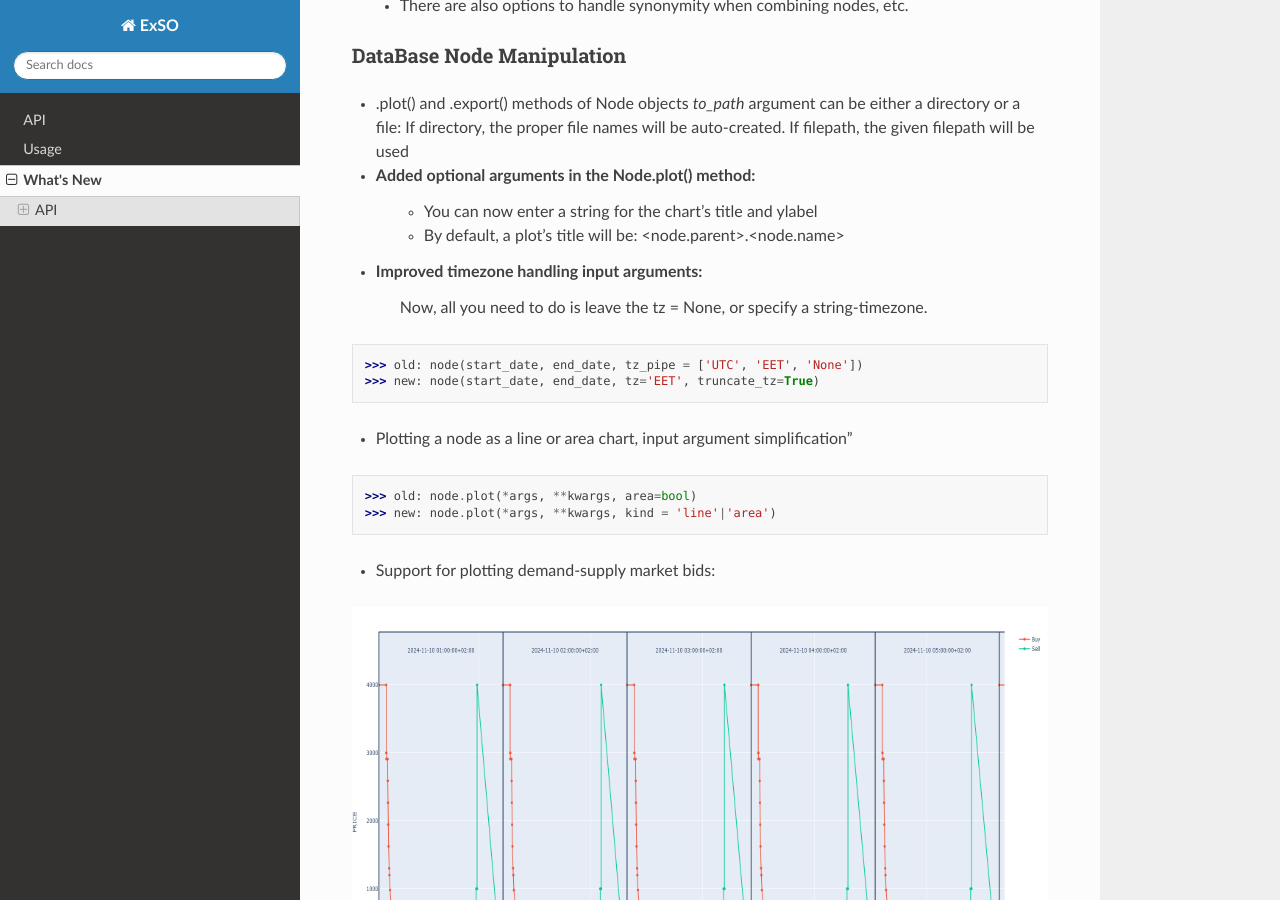
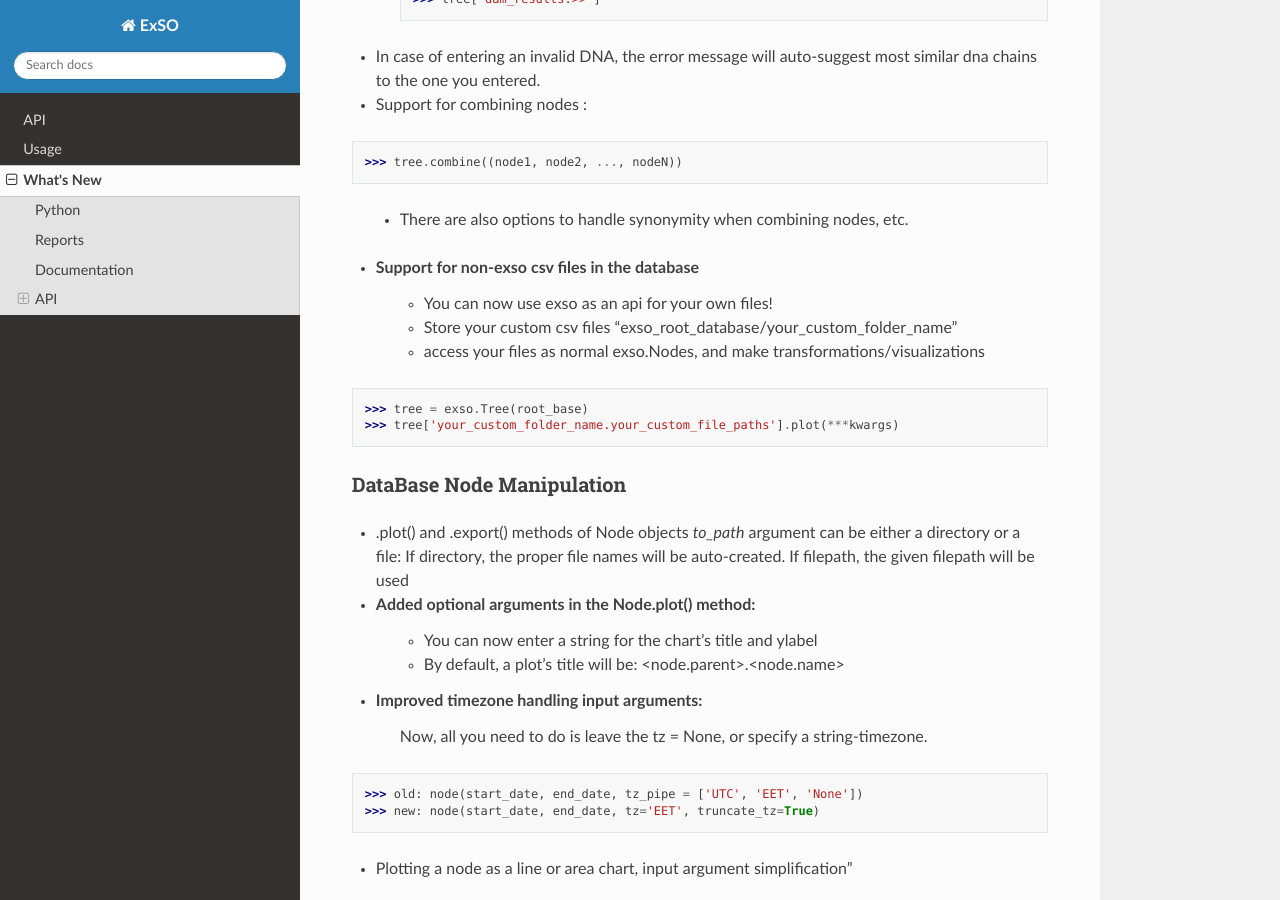
Before and after one commit to ThanosGkou/testdoc, a Sphinx documentation site: the page built from docs/source/whats_new.rst, in a window 1280 px wide and 900 px high, scrolled down 1350 px. Built offline with Sphinx 7.4.7 and the Read the Docs theme 3.1.0, drawn with Linux system fonts in a browser that asks for light colours; pages that are not in the unit, such as notebooks, are missing from menus; some of the changed text lies outside the part shown.

Commit message:
Update whats_new.rst

```diff
--- a/docs/source/whats_new.rst
+++ b/docs/source/whats_new.rst
@@ -1,7 +1,24 @@
+.. _whats_new:
+
 What's New
-===========
+=====
 
-.. _whats_new:
+.. include:: substitutions.rst
+
+
+Python
+******
+- Support for Python >=3.10 (including 3.13.0)
+
+
+Reports
+******
+- IPTO: ISP Results and ISP Unit Availabilities upgrade
+- HEnEx: Support for Intraday IDA Reports
+
+Documentation
+*************
+- Dedicated documentation page in `Read the Docs <https://docs.readthedocs.io/en/stable/>`_
 
 API
 ***
@@ -43,6 +55,13 @@ DataBase Tree Access
 
     - There are also options to handle synonymity when combining nodes, etc.
 
+- Support for non-exso csv files in the database
+    - You can now use exso as an api for your own files!
+    - Store your custom csv files "exso_root_database/your_custom_folder_name"
+    - access your files as normal exso.Nodes, and make transformations/visualizations
+>>> tree = exso.Tree(root_base)
+>>> tree['your_custom_folder_name.your_custom_file_paths'].plot(***kwargs)
+
 DataBase Node Manipulation
 """"""""""""""""""""
 - .plot() and .export() methods of Node objects *to_path* argument can be either a directory or a file:
```
Also changed, not shown: other parts of docs/source/whats_new.rst (+0 -5 lines).
